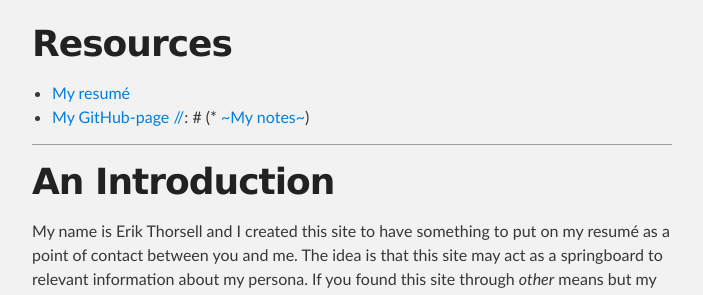
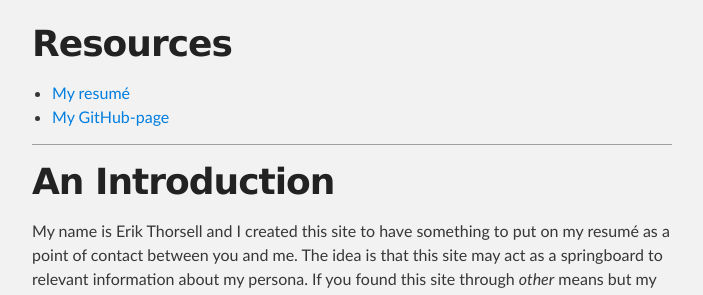
Before and after one commit to ErikThorsell/erikthorsell.github.io, a Jekyll site: the page built from index.md, in a window 1280 px wide, cut to the strip 243-538 px from the top of the page. Shown: the whole strip, without its empty margins (288-991 px from the left). Built offline with Jekyll 4.4.1, drawn with Linux system fonts in a browser that asks for light colours; our own code applies the rules of GitHub Pages for plain Markdown files; grey boxes are pictures that could not be loaded.

Commit message:
Remove removal of notes

```diff
--- a/index.md
+++ b/index.md
@@ -7,7 +7,6 @@ date: 2017-06-13 HH:MM:SS
 
 * [My resumé]({{site.url}}/download/erikthorsell_cv.pdf)
 * [My GitHub-page](https://github.com/ErikThorsell)
-[//]: # (* [~My notes~](https://wirsenius.se/index.php/s/0uiVskgkO6e9onr))
 
 [//]: # (* [~My notes~](https://wirsenius.se/index.php/s/0uiVskgkO6e9onr))
 
```
